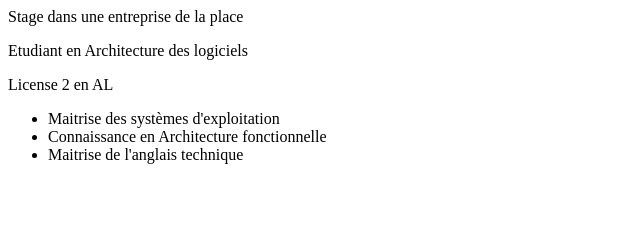
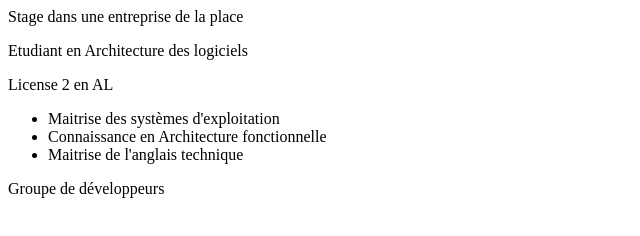
Before and after one commit to CACHON-Yannick/git-mon-cv, a plain HTML site: page index.html in a window 1280 px wide. Shown: the whole page, without its empty margins (0-640 px from the left). Drawn offline with Linux system fonts and the light colour scheme.

Commit message:
Update index.html

```diff
--- a/index.html
+++ b/index.html
@@ -25,7 +25,7 @@
             </ul>
         </competences>
         <associations>
-
+            <p>Groupe de développeurs</p>
         </associations>
 
     </master>
```
